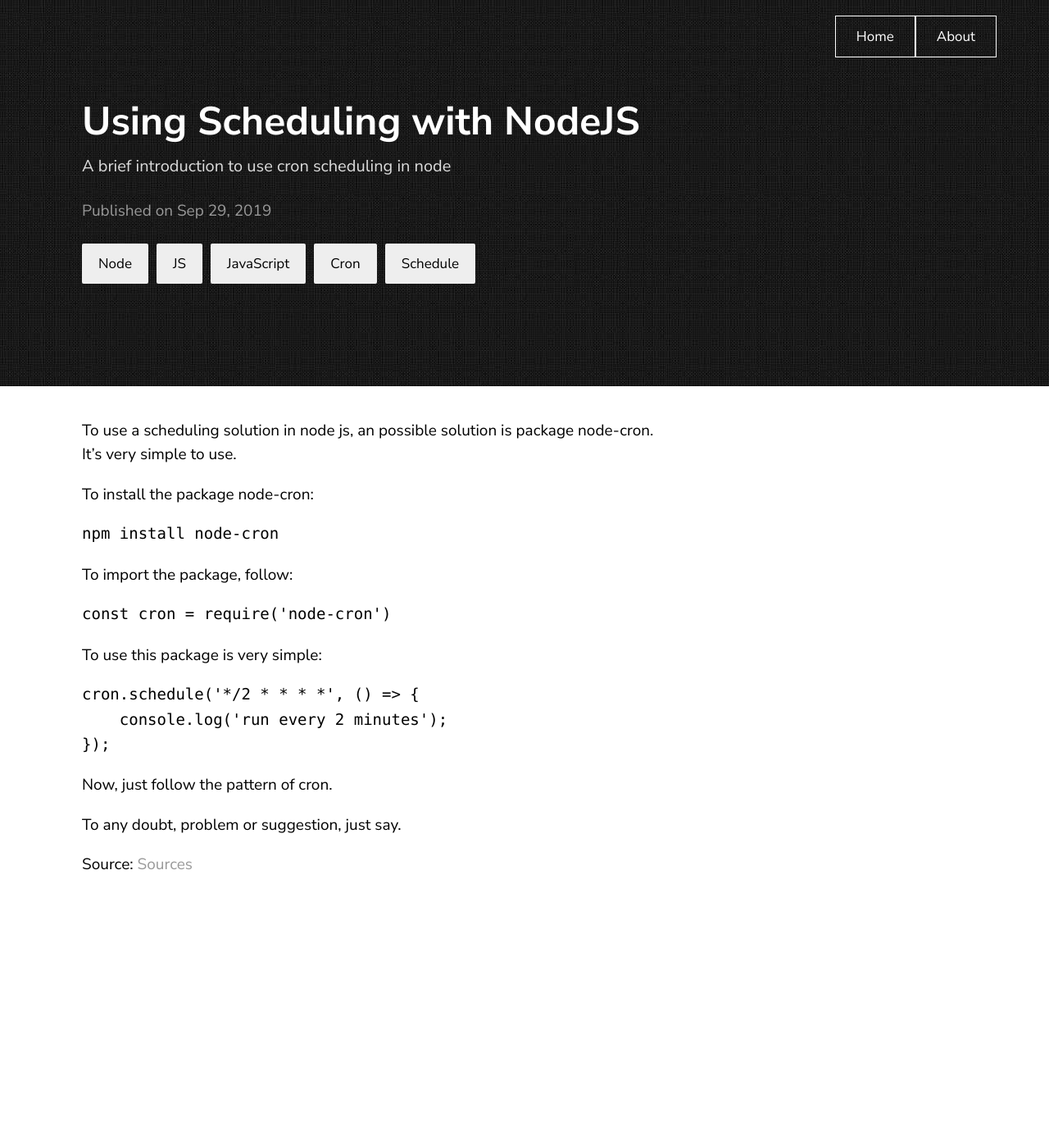
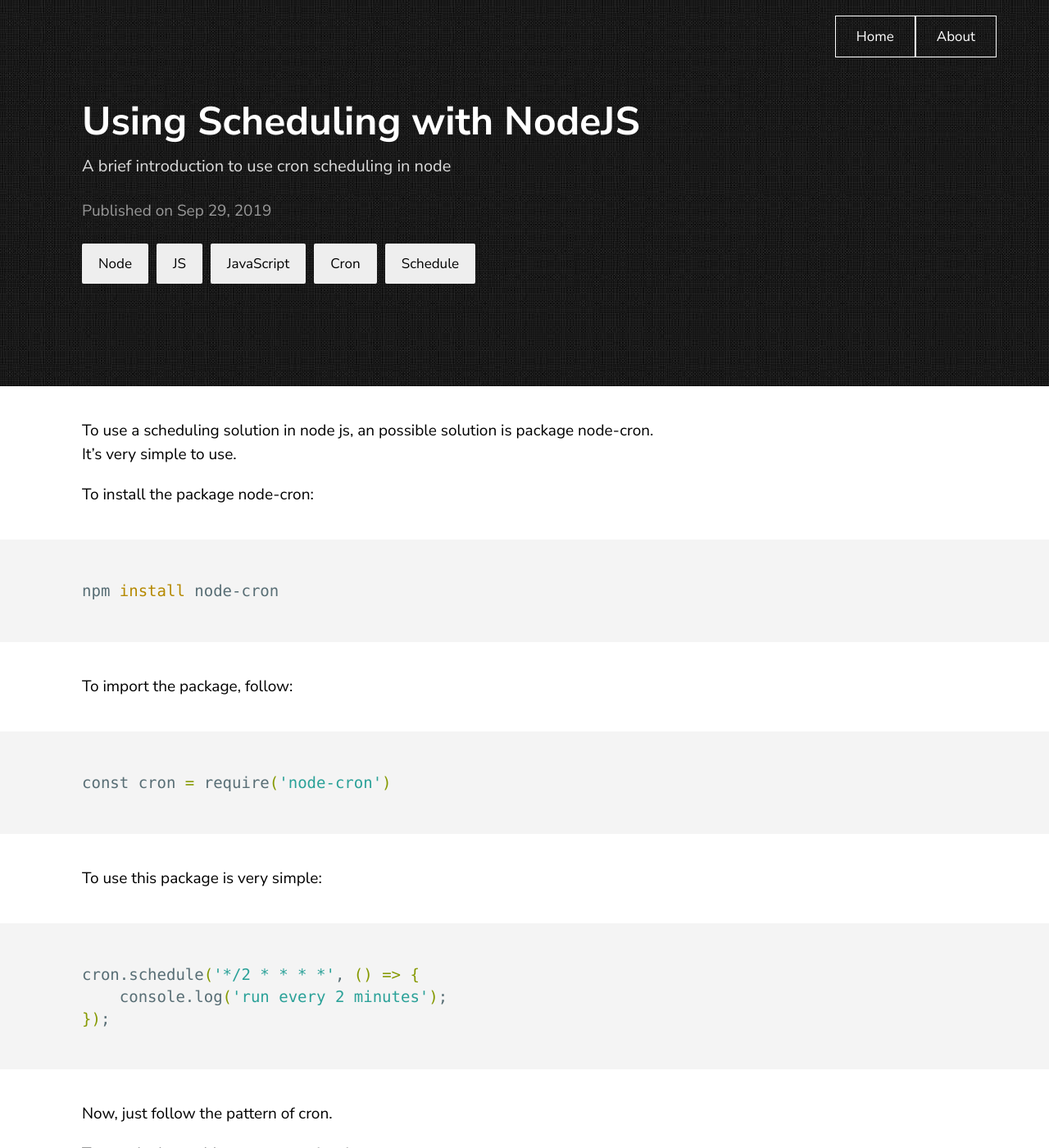
Before and after one commit to fagnercandido/fagnercandido.gihub.io, a Jekyll site: the page built from _posts/2019-09-18-using-node-cron.markdown, in a window 1280 px wide and 1400 px high. Shown: the whole window at 82% size. Built offline with Jekyll 4.4.1, drawn with Linux system fonts in a browser that asks for light colours.

Commit message:
added new post about node-cron

````diff
--- a/_posts/2019-09-18-using-node-cron.markdown
+++ b/_posts/2019-09-18-using-node-cron.markdown
@@ -8,17 +8,17 @@ categories: Node JS JavaScript Cron Schedule
 To use a scheduling solution in node js, an possible solution is package node-cron. It's very simple to use.
 
 To install the package node-cron:
-```npm
+```sh
 npm install node-cron
 ```
 
 To import the package, follow:
-```npm
+```sh
 const cron = require('node-cron')
 ```
 
 To use this package is very simple:
-```npm
+```sh
 cron.schedule('*/2 * * * *', () => {
     console.log('run every 2 minutes');
 });
````
